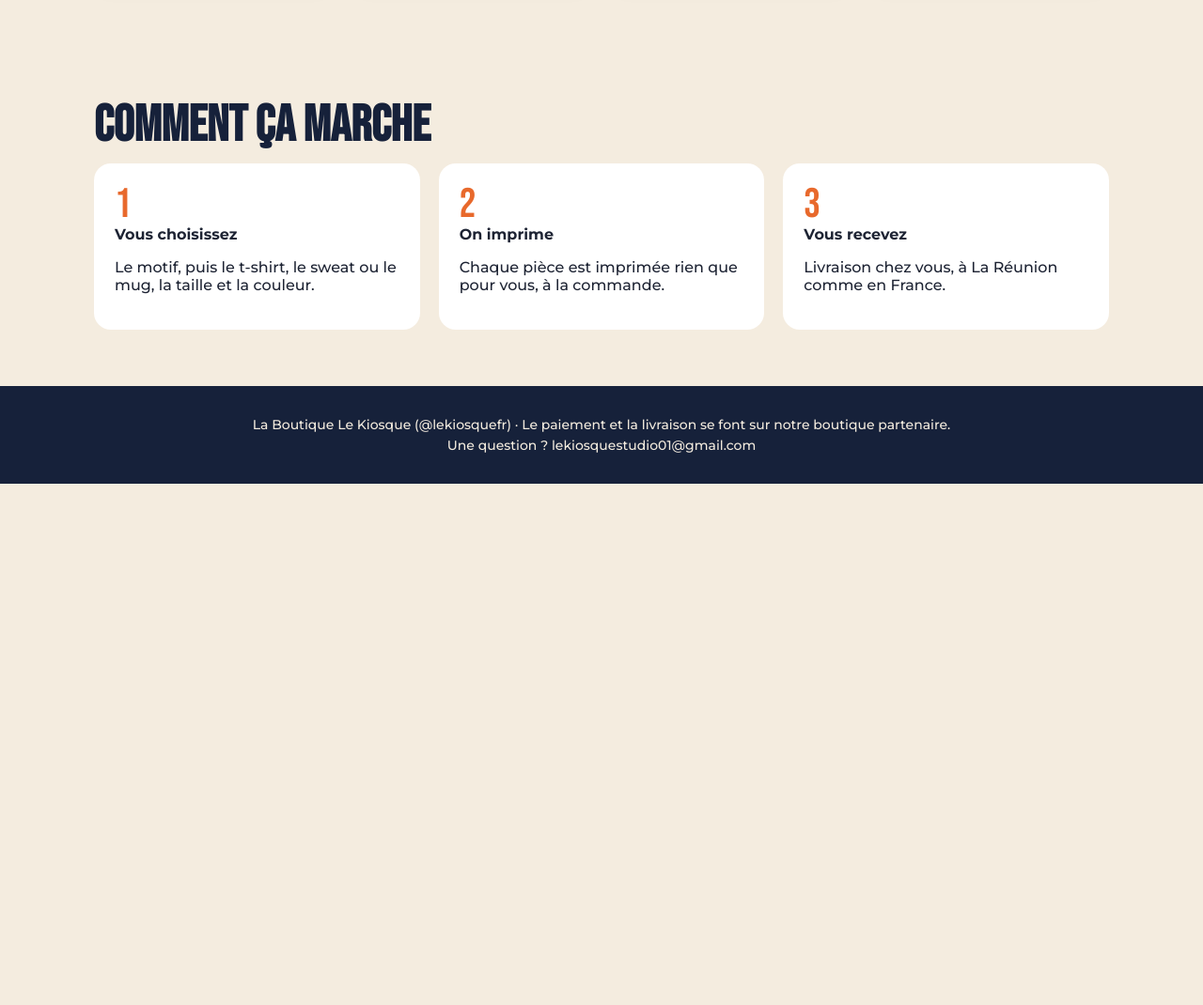
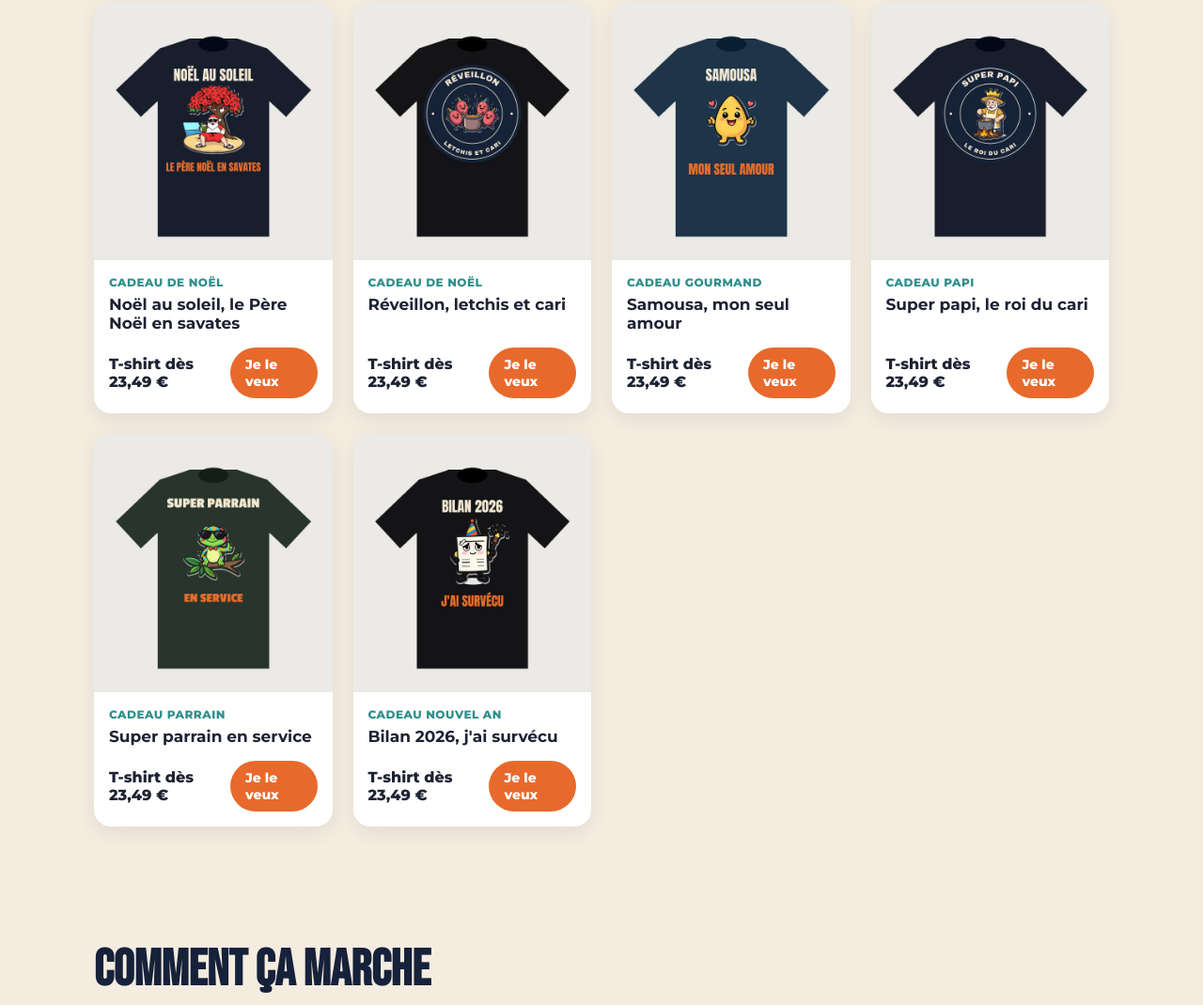
Before and after one commit to lekiosque-fr/boutique, a plain HTML site: page index.html in a window 1280 px wide. Shown: the part 1794-2864 px from the top of the page at 94% size. Before the commit the page ends 2309 px from the top, so only its background shows below. Drawn offline with Linux system fonts and the light colour scheme.

Commit message:
Ajout des 6 motifs de Noël (lot 4)

```diff
--- a/index.html
+++ b/index.html
@@ -75,6 +75,12 @@ footer{background:var(--marine);color:var(--creme);text-align:center;padding:30p
   <div class="produit" data-c="souvenir"><img src="m6_maquette.jpg" alt="T-shirt Cirque de Mafate" loading="lazy"><div class="info"><span class="tag">Souvenir 974</span><b>Cirque de Mafate, rando club</b><div class="prix"><span>T-shirt dès 23,49 €</span><a class="btn" href="https://lekiosque.myspreadshop.fr/cirque+de+mafate+rando+club+reunion-A328b8ef32cf6a0dd">Je le veux</a></div></div></div>
   <div class="produit" data-c="animal"><img src="m7_maquette.jpg" alt="T-shirt Mi lé fatigé" loading="lazy"><div class="info"><span class="tag">Animal péi</span><b>Mi lé fatigé depuis la naissance</b><div class="prix"><span>T-shirt dès 23,49 €</span><a class="btn" href="https://lekiosque.myspreadshop.fr/mi+le+fatige+le+tangue+pei-A328b8ef1cd68a800">Je le veux</a></div></div></div>
   <div class="produit" data-c="animal"><img src="m8_maquette.jpg" alt="T-shirt Papangue" loading="lazy"><div class="info"><span class="tag">Animal péi</span><b>Papangue, le roi du ciel</b><div class="prix"><span>T-shirt dès 23,49 €</span><a class="btn" href="https://lekiosque.myspreadshop.fr/papangue+le+roi+du+ciel+974-A328b8ef36428c496">Je le veux</a></div></div></div>
+  <div class="produit" data-c="cadeau"><img src="m13_maquette.jpg" alt="T-shirt Noël au soleil" loading="lazy"><div class="info"><span class="tag">Cadeau de Noël</span><b>Noël au soleil, le Père Noël en savates</b><div class="prix"><span>T-shirt dès 23,49 €</span><a class="btn" href="https://lekiosque.myspreadshop.fr/noel+au+soleil+le+pere+noel+en+savates-A328ca5ec20c192ab">Je le veux</a></div></div></div>
+  <div class="produit" data-c="cadeau"><img src="m14_maquette.jpg" alt="T-shirt Réveillon" loading="lazy"><div class="info"><span class="tag">Cadeau de Noël</span><b>Réveillon, letchis et cari</b><div class="prix"><span>T-shirt dès 23,49 €</span><a class="btn" href="https://lekiosque.myspreadshop.fr/reveillon+letchis+et+cari-A328ca617c5e85af9">Je le veux</a></div></div></div>
+  <div class="produit" data-c="cadeau"><img src="m15_maquette.jpg" alt="T-shirt Samousa" loading="lazy"><div class="info"><span class="tag">Cadeau gourmand</span><b>Samousa, mon seul amour</b><div class="prix"><span>T-shirt dès 23,49 €</span><a class="btn" href="https://lekiosque.myspreadshop.fr/samousa+mon+seul+amour-A328ca6398c9246e4">Je le veux</a></div></div></div>
+  <div class="produit" data-c="cadeau"><img src="m16_maquette.jpg" alt="T-shirt Super papi" loading="lazy"><div class="info"><span class="tag">Cadeau papi</span><b>Super papi, le roi du cari</b><div class="prix"><span>T-shirt dès 23,49 €</span><a class="btn" href="https://lekiosque.myspreadshop.fr/super+papi+le+roi+du+cari-A328ca63a84a4374a">Je le veux</a></div></div></div>
+  <div class="produit" data-c="cadeau"><img src="m17_maquette.jpg" alt="T-shirt Super parrain" loading="lazy"><div class="info"><span class="tag">Cadeau parrain</span><b>Super parrain en service</b><div class="prix"><span>T-shirt dès 23,49 €</span><a class="btn" href="https://lekiosque.myspreadshop.fr/super+parrain+en+service-A328ca66ae4573f25">Je le veux</a></div></div></div>
+  <div class="produit" data-c="cadeau"><img src="m18_maquette.jpg" alt="T-shirt Bilan 2026" loading="lazy"><div class="info"><span class="tag">Cadeau nouvel an</span><b>Bilan 2026, j'ai survécu</b><div class="prix"><span>T-shirt dès 23,49 €</span><a class="btn" href="https://lekiosque.myspreadshop.fr/bilan+2026+jai+survecu-A328ca669ac1dc60b">Je le veux</a></div></div></div>
  </div>
 </section>
 
```
Also changed, not shown: m13_maquette.jpg (added), m14_maquette.jpg (added), m15_maquette.jpg (added), m16_maquette.jpg (added), m17_maquette.jpg (added), m18_maquette.jpg (added).
